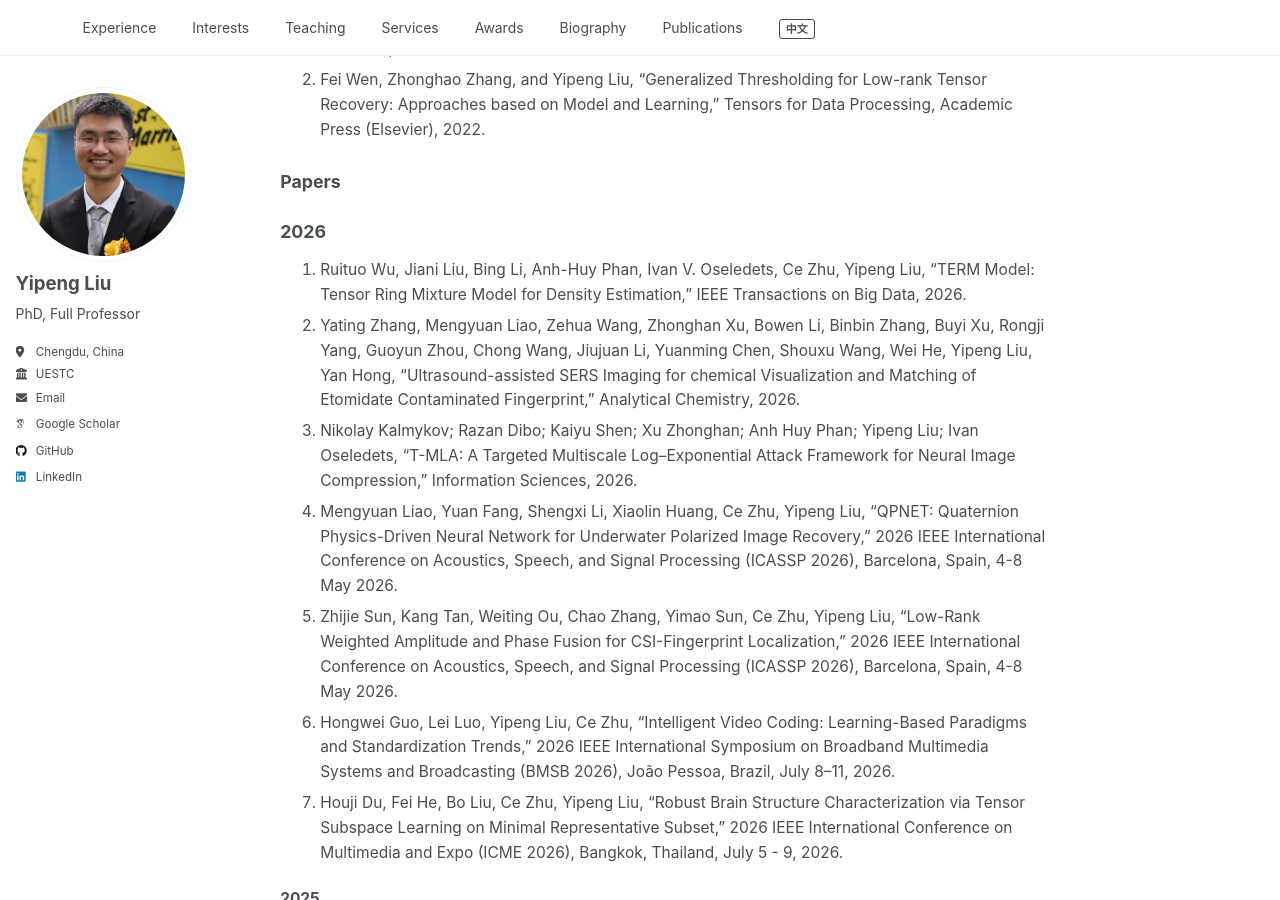
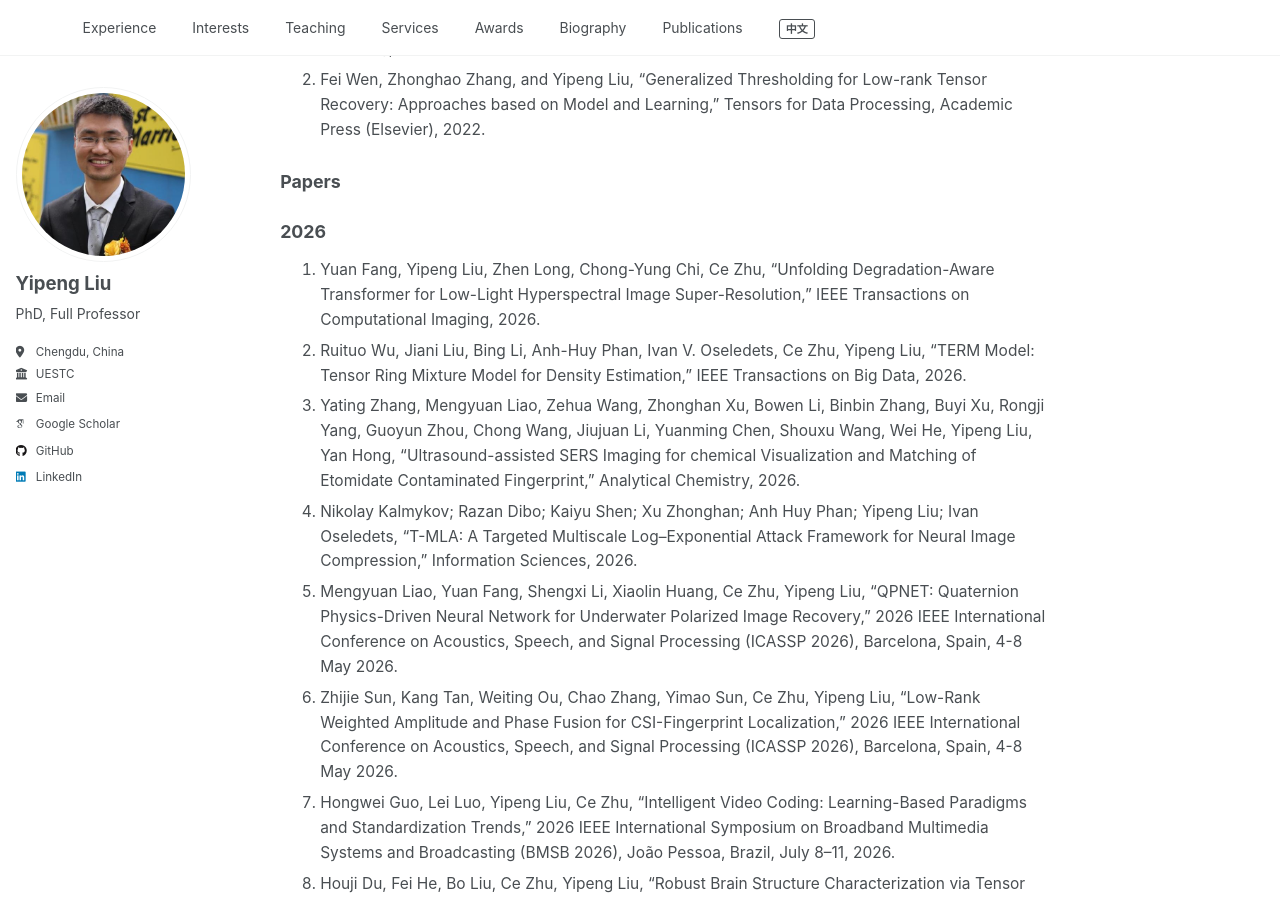
Before and after one commit to yipengliu/yipengliu.github.io, a Jekyll site: the page built from _pages/main-en.md, in a window 1280 px wide and 900 px high, scrolled down 2896 px. Built offline with Jekyll 4.4.1, drawn with Linux system fonts in a browser that asks for light colours; some web fonts are replaced.

Commit message:
Update main-en.md

```diff
--- a/_pages/main-en.md
+++ b/_pages/main-en.md
@@ -98,13 +98,14 @@ His research interest is tensor computations for signal processing. He has publi
 
 ### 2026
 
-1. Ruituo Wu, Jiani Liu, Bing Li, Anh-Huy Phan, Ivan V. Oseledets, Ce Zhu, Yipeng Liu, "TERM Model: Tensor Ring Mixture Model for Density Estimation," IEEE Transactions on Big Data, 2026.
-2. Yating Zhang, Mengyuan Liao, Zehua Wang, Zhonghan Xu, Bowen Li, Binbin Zhang, Buyi Xu, Rongji Yang, Guoyun Zhou, Chong Wang, Jiujuan Li, Yuanming Chen, Shouxu Wang, Wei He, Yipeng Liu, Yan Hong, "Ultrasound-assisted SERS Imaging for chemical Visualization and Matching of Etomidate Contaminated Fingerprint," Analytical Chemistry, 2026.
-3. Nikolay Kalmykov; Razan Dibo; Kaiyu Shen; Xu Zhonghan; Anh Huy Phan; Yipeng Liu; Ivan Oseledets, "T-MLA: A Targeted Multiscale Log--Exponential Attack Framework for Neural Image Compression," Information Sciences, 2026.
-4. Mengyuan Liao, Yuan Fang, Shengxi Li, Xiaolin Huang, Ce Zhu, Yipeng Liu, "QPNET: Quaternion Physics-Driven Neural Network for Underwater Polarized Image Recovery," 2026 IEEE International Conference on Acoustics, Speech, and Signal Processing (ICASSP 2026), Barcelona, Spain, 4-8 May 2026.
-5. Zhijie Sun, Kang Tan, Weiting Ou, Chao Zhang, Yimao Sun, Ce Zhu, Yipeng Liu, "Low-Rank Weighted Amplitude and Phase Fusion for CSI-Fingerprint Localization," 2026 IEEE International Conference on Acoustics, Speech, and Signal Processing (ICASSP 2026), Barcelona, Spain, 4-8 May 2026.
-6. Hongwei Guo, Lei Luo, Yipeng Liu, Ce Zhu, "Intelligent Video Coding: Learning-Based Paradigms and Standardization Trends," 2026 IEEE International Symposium on Broadband Multimedia Systems and Broadcasting (BMSB 2026), João Pessoa, Brazil, July 8–11, 2026.
-7. Houji Du, Fei He, Bo Liu, Ce Zhu, Yipeng Liu, "Robust Brain Structure Characterization via Tensor Subspace Learning on Minimal Representative Subset," 2026 IEEE International Conference on Multimedia and Expo (ICME 2026), Bangkok, Thailand, July 5 - 9, 2026.
+1. Yuan Fang, Yipeng Liu, Zhen Long, Chong-Yung Chi, Ce Zhu, "Unfolding Degradation-Aware Transformer for Low-Light Hyperspectral Image Super-Resolution," IEEE Transactions on Computational Imaging, 2026.
+2. Ruituo Wu, Jiani Liu, Bing Li, Anh-Huy Phan, Ivan V. Oseledets, Ce Zhu, Yipeng Liu, "TERM Model: Tensor Ring Mixture Model for Density Estimation," IEEE Transactions on Big Data, 2026.
+3. Yating Zhang, Mengyuan Liao, Zehua Wang, Zhonghan Xu, Bowen Li, Binbin Zhang, Buyi Xu, Rongji Yang, Guoyun Zhou, Chong Wang, Jiujuan Li, Yuanming Chen, Shouxu Wang, Wei He, Yipeng Liu, Yan Hong, "Ultrasound-assisted SERS Imaging for chemical Visualization and Matching of Etomidate Contaminated Fingerprint," Analytical Chemistry, 2026.
+4. Nikolay Kalmykov; Razan Dibo; Kaiyu Shen; Xu Zhonghan; Anh Huy Phan; Yipeng Liu; Ivan Oseledets, "T-MLA: A Targeted Multiscale Log--Exponential Attack Framework for Neural Image Compression," Information Sciences, 2026.
+5. Mengyuan Liao, Yuan Fang, Shengxi Li, Xiaolin Huang, Ce Zhu, Yipeng Liu, "QPNET: Quaternion Physics-Driven Neural Network for Underwater Polarized Image Recovery," 2026 IEEE International Conference on Acoustics, Speech, and Signal Processing (ICASSP 2026), Barcelona, Spain, 4-8 May 2026.
+6. Zhijie Sun, Kang Tan, Weiting Ou, Chao Zhang, Yimao Sun, Ce Zhu, Yipeng Liu, "Low-Rank Weighted Amplitude and Phase Fusion for CSI-Fingerprint Localization," 2026 IEEE International Conference on Acoustics, Speech, and Signal Processing (ICASSP 2026), Barcelona, Spain, 4-8 May 2026.
+7. Hongwei Guo, Lei Luo, Yipeng Liu, Ce Zhu, "Intelligent Video Coding: Learning-Based Paradigms and Standardization Trends," 2026 IEEE International Symposium on Broadband Multimedia Systems and Broadcasting (BMSB 2026), João Pessoa, Brazil, July 8–11, 2026.
+8. Houji Du, Fei He, Bo Liu, Ce Zhu, Yipeng Liu, "Robust Brain Structure Characterization via Tensor Subspace Learning on Minimal Representative Subset," 2026 IEEE International Conference on Multimedia and Expo (ICME 2026), Bangkok, Thailand, July 5 - 9, 2026.
 
 #### 2025
 
```
